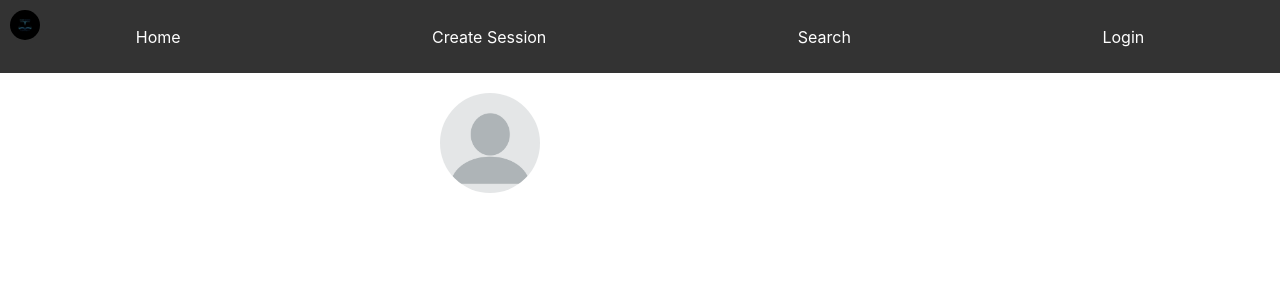
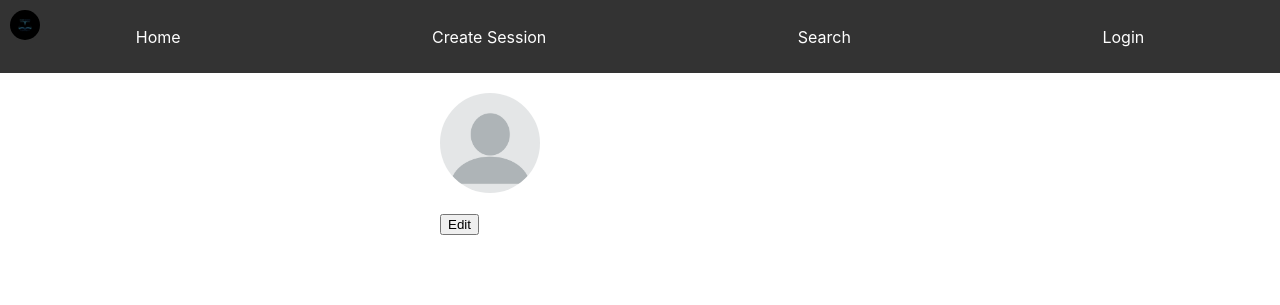
Before and after one commit to Stanagley/Study-Session-Connect, a React (Create React App) app in the folder ssc/: page /profile in a window 1280 px wide. Shown: the top 305 px of the page. Built offline with nearby package versions, Linux system fonts and the light colour scheme.

Commit message:
Adding profile editing to frontend

```diff
--- a/ssc/src/views/Profile.jsx
+++ b/ssc/src/views/Profile.jsx
@@ -1,4 +1,4 @@
-import { useEffect } from 'react';
+import { useEffect, useState } from 'react';
 import blank_profile from '../assets/blank_profile.png';
 
 function Profile(props) {
@@ -7,8 +7,15 @@ function Profile(props) {
         container: { padding: '20px', maxWidth: '400px', margin: 'auto' },
         input: { width: '100%', padding: '10px', margin: '10px 0' },
         button: { padding: '10px 20px', cursor: 'pointer' },
-        icon: { borderRadius: '50%', width: '100px', height: '100px'}
+        icon: { borderRadius: '50%', width: '100px', height: '100px'},
+        editing: { display: 'flex', flexDirection: 'column'},
     };
+
+    const [editMode, setEditMode] = useState(false);
+    const [fname, setFName] = useState(localStorage.getItem('fname'));
+    const [lname, setLName] = useState(localStorage.getItem('lname'));
+    const [major, setMajor] = useState(localStorage.getItem('major'));
+    const [gradYear, setGradYear] = useState(localStorage.getItem('gradYear'));
 
     useEffect(() => {
         if (localStorage.getItem('username') == '') {
@@ -17,14 +24,47 @@ function Profile(props) {
         }
     }, []);
 
+    function handleEdit() {
+        if (editMode) {
+            // saving
+            setEditMode(false);
+            console.log('save');
+            // Add API for saving new profile info
+        } else {
+            setEditMode(true);
+        }
+    }
+
     return (
         <div style={styles.container}>
             <div style={styles.icon}>
                 <img src={blank_profile} style={styles.icon}/>
             </div>
-            <h2>{localStorage.getItem('fname')} {localStorage.getItem('lname')}</h2>
-            <h3>{localStorage.getItem('major')}</h3>
-            <h3>{localStorage.getItem('gradYear')}</h3>
+            {
+                editMode ?
+                <div style={styles.editing}>
+                    <input placeholder='First Name' value={fname} style={styles.input} onChange={(e) => {
+                        setFName(e.target.value);
+                    }}/>
+                    <input placeholder='Last Name' value={lname} style={styles.input} onChange={(e) => {
+                        setLName(e.target.value);
+                    }}/>
+                    <input placeholder='Major' value={major} style={styles.input} onChange={(e) => {
+                        setMajor(e.target.value);
+                    }}/>
+                    <input placeholder='Grad Year' value={gradYear} style={styles.input} onChange={(e) => {
+                        setGradYear(e.target.value);
+                    }}/>
+                    <button onClick={handleEdit}>Save</button>
+                </div> :
+                <div>
+                 <h2>{localStorage.getItem('fname')} {localStorage.getItem('lname')}</h2>
+                 <h3>{localStorage.getItem('major')}</h3>
+                 <h3>{localStorage.getItem('gradYear')}</h3>
+                 <button onClick={handleEdit}>Edit</button>
+             </div>
+
+            }
         </div>
     );
 }
```
